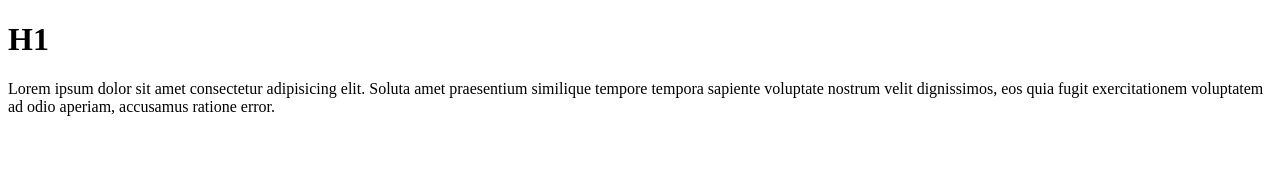
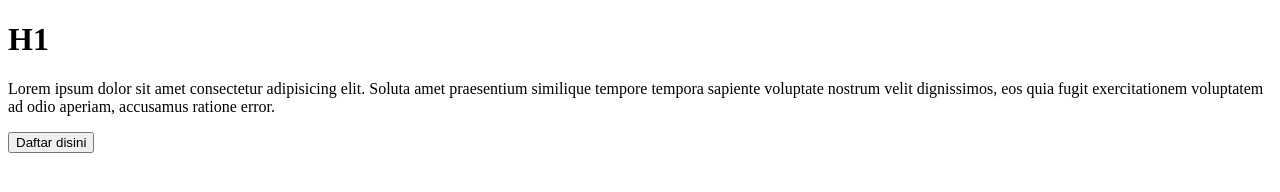
Before and after one commit to Miku21750/Git_Camp404, a plain HTML site: page index.html in a window 1280 px wide. Drawn offline with Linux system fonts and the light colour scheme.

Commit message:
add button in index.html

```diff
--- a/index.html
+++ b/index.html
@@ -9,5 +9,6 @@
 <body>
     <h1>H1</h1>
     <p>Lorem ipsum dolor sit amet consectetur adipisicing elit. Soluta amet praesentium similique tempore tempora sapiente voluptate nostrum velit dignissimos, eos quia fugit exercitationem voluptatem ad odio aperiam, accusamus ratione error.</p>
+    <button>Daftar disini</button>
 </body>
 </html>
```
